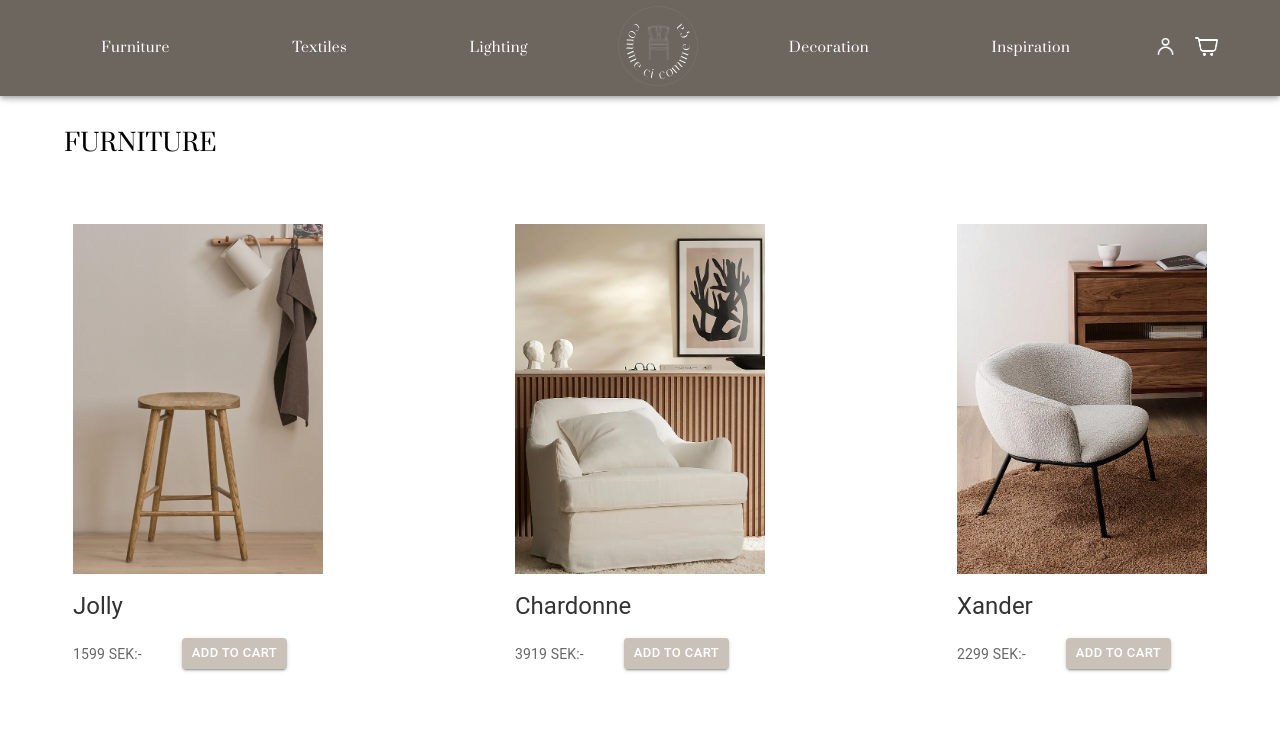
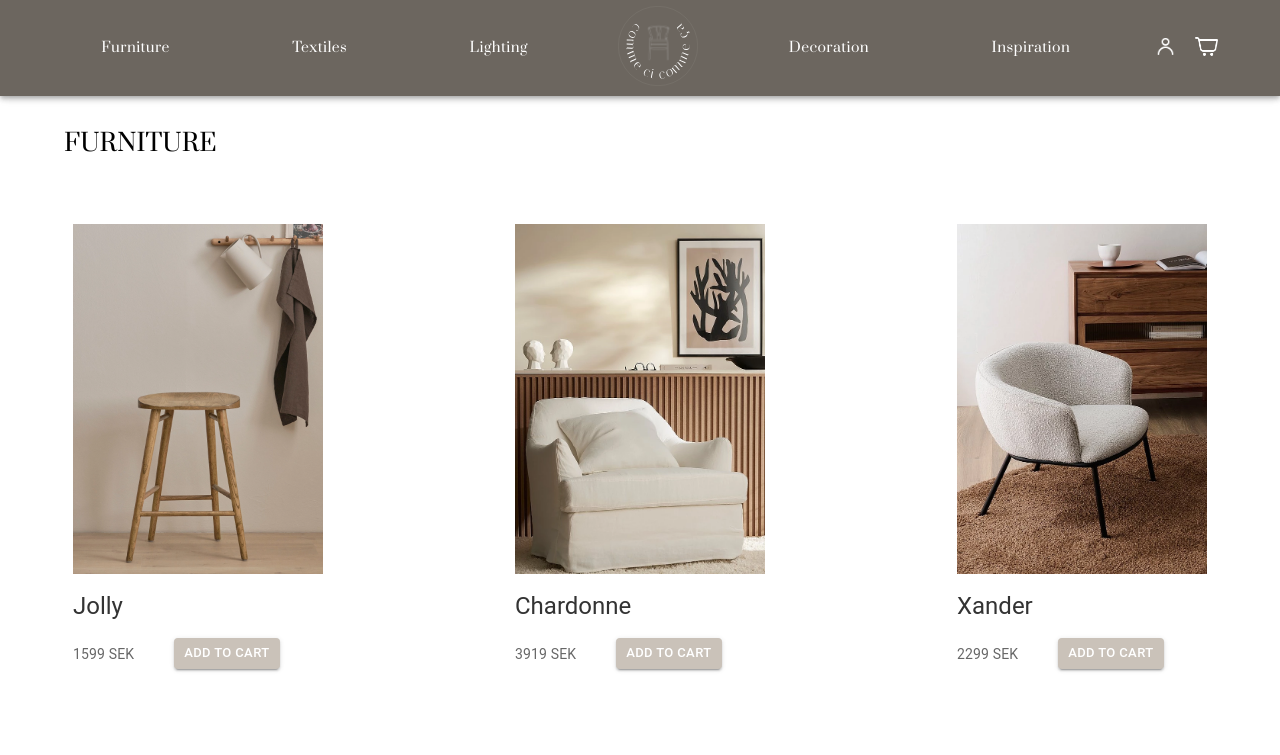
Before and after one commit to mirrenil/commeci-commeca-webbshop, a React (Create React App) app: page / in a window 1280 px wide. Shown: the top 755 px of the page. Built offline with nearby package versions, Linux system fonts and the light colour scheme; a web font is replaced by a local one.

Commit message:
raplaced the button code by inserting the newly created AddToCartButton component

```diff
--- a/src/components/DetailPage.tsx
+++ b/src/components/DetailPage.tsx
@@ -1,11 +1,10 @@
-import { Box, Button, Typography } from "@mui/material";
+import { Box, Typography } from "@mui/material";
 import { useParams } from "react-router-dom";
 import detailInfo from "../assets/images/detailinfo.png";
-import { useCart } from "../context/CartContextProvider";
 import { productData } from "../ProductData";
+import AddToCartButton from "./shared/AddToCartButton";
 
 function DetailPage() {
-  const { addToCart } = useCart();
   const params = useParams<{ id: string }>();
   const product = productData.find((products) => products.id === params?.id);
   if (!product) return null;
@@ -71,20 +70,16 @@ function DetailPage() {
           >
             {product.price} SEK
           </Typography>
-          <Button
+          <AddToCartButton
+            product={product}
             size="large"
-            variant="contained"
             style={{
               margin: "2rem",
               width: "400px",
               backgroundColor: "#CAC2B9",
               letterSpacing: "3px",
-              color: "white",
             }}
-            onClick={() => addToCart(product)}
-          >
-            Add to cart
-          </Button>
+          />
         </Box>
         <Box
           component="img"
@@ -101,4 +96,5 @@ function DetailPage() {
     </div>
   );
 }
+
 export default DetailPage;
--- a/src/components/ProductCard.tsx
+++ b/src/components/ProductCard.tsx
@@ -7,27 +7,16 @@ import {
   Theme,
   Typography,
 } from "@mui/material";
-import LoadingButton from "@mui/lab/LoadingButton";
-import { CSSProperties, useState } from "react";
+import { CSSProperties } from "react";
 import { Link } from "react-router-dom";
-import { useCart } from "../context/CartContextProvider";
 import { ProductData } from "../ProductData";
-
-//import { Data } from "../ProductData";
+import AddToCartButton from "./shared/AddToCartButton";
 
 interface Props {
   product: ProductData;
 }
 
 function ProductCard(props: Props) {
-  const { addToCart } = useCart();
-  const [isLoading, setIsLoading] = useState(false);
-
-  const buttonOnLoad = () => {
-    setIsLoading(true);
-    setTimeout(() => setIsLoading(false), 1000);
-  };
-
   return (
     <Card sx={cardStyle}>
       <Link to={`/detail/${props.product.id}`} style={linkStyle}>
@@ -58,25 +47,10 @@ function ProductCard(props: Props) {
         }}
       >
         <Typography variant="body2" color="text.secondary">
-          {props.product.price} SEK:-
+          {props.product.price} SEK
         </Typography>
         <CardActions>
-          <LoadingButton
-            size="small"
-            variant="contained"
-            loading={isLoading}
-            loadingIndicator="Adding..."
-            style={{
-              backgroundColor: "#CAC2B9",
-            }}
-            onClick={() => {
-              addToCart(props.product);
-              buttonOnLoad();
-            }}
-          >
-            {}
-            Add to cart
-          </LoadingButton>
+          <AddToCartButton product={props.product} size="small" />
         </CardActions>
       </div>
     </Card>
```
